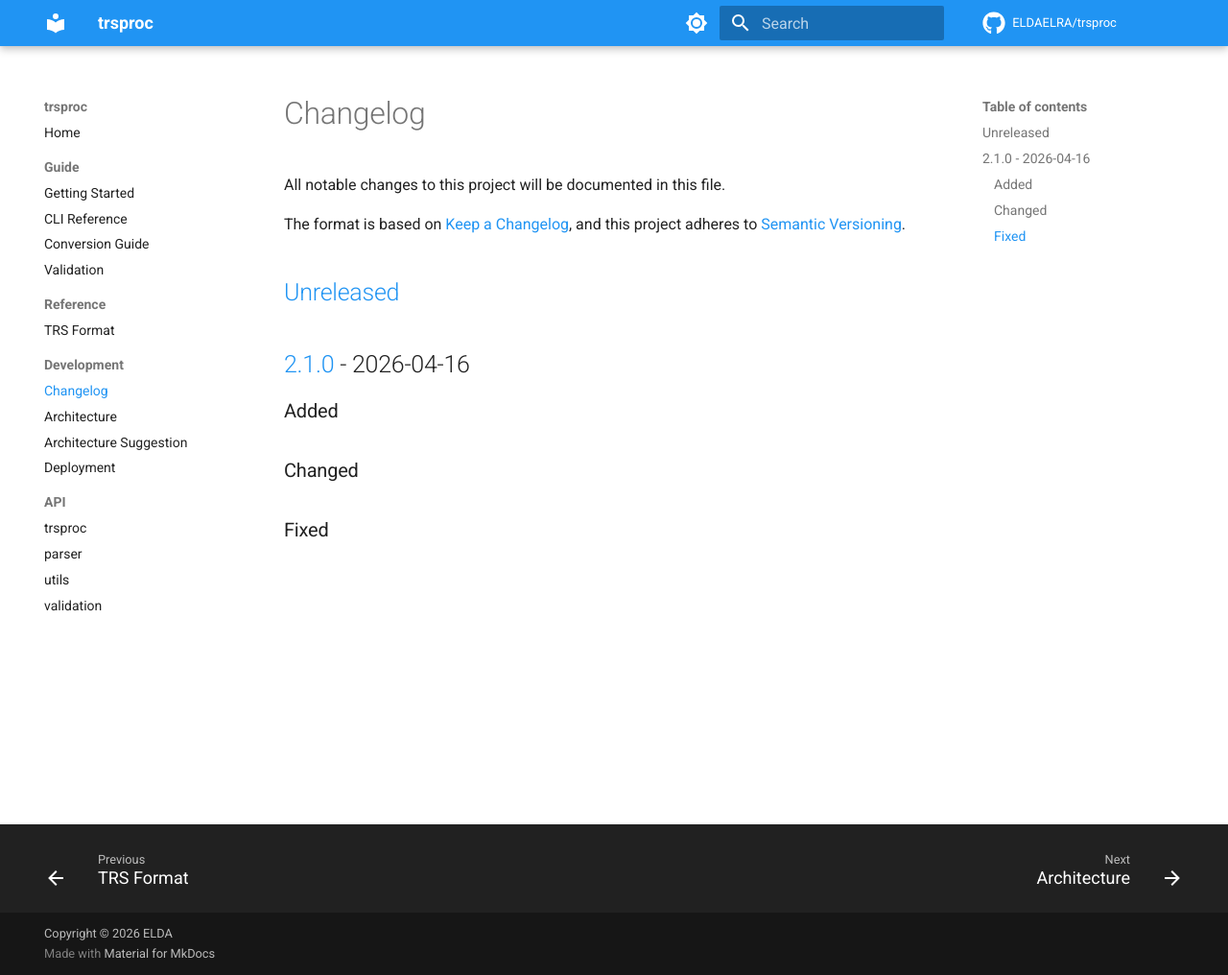
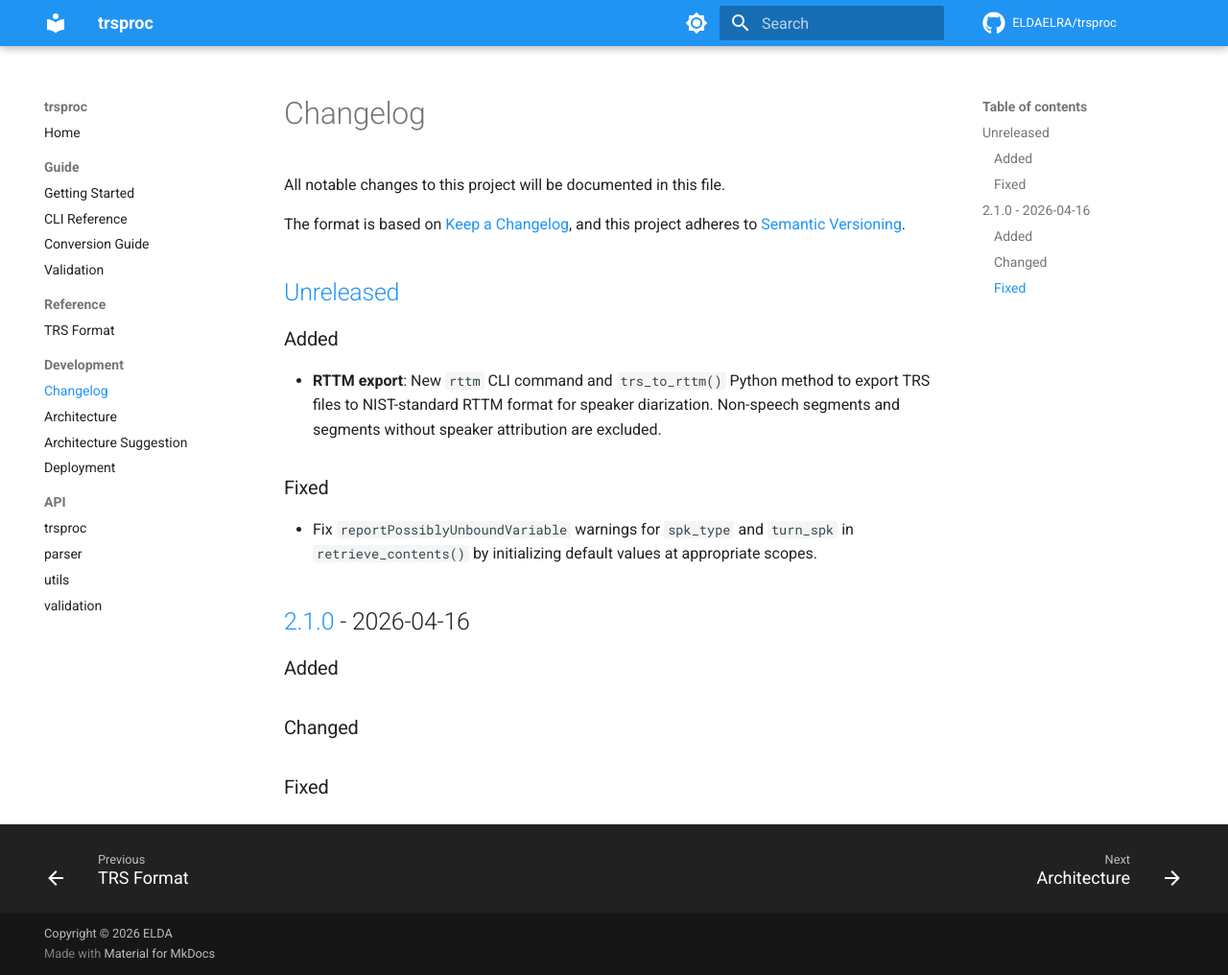
Before and after one commit to ELDAELRA/trsproc, an MkDocs documentation site: the page built from docs/changelog.md, in a window 1280 px wide and 1016 px high. Shown: the whole window at 96% size. Built offline with MkDocs 1.6.1 and Material for MkDocs 9.7.7, drawn with Linux system fonts in a browser that asks for light colours; comment, search, counter and statistics services are not loaded; the version menu is left out.

Commit message:
changelog: rttm conversion
# Conflicts:
#	docs/changelog.md

```diff
--- a/docs/changelog.md
+++ b/docs/changelog.md
@@ -6,6 +6,14 @@ The format is based on [Keep a Changelog](https://keepachangelog.com/en/1.1.0/),
 and this project adheres to [Semantic Versioning](https://semver.org/spec/v2.0.0.html).
 
 ## [Unreleased]
+
+### Added
+
+- **RTTM export**: New `rttm` CLI command and `trs_to_rttm()` Python method to export TRS files to NIST-standard RTTM format for speaker diarization. Non-speech segments and segments without speaker attribution are excluded.
+
+### Fixed
+
+- Fix `reportPossiblyUnboundVariable` warnings for `spk_type` and `turn_spk` in `retrieve_contents()` by initializing default values at appropriate scopes.
 
 ## [2.1.0] - 2026-04-16
 
```
